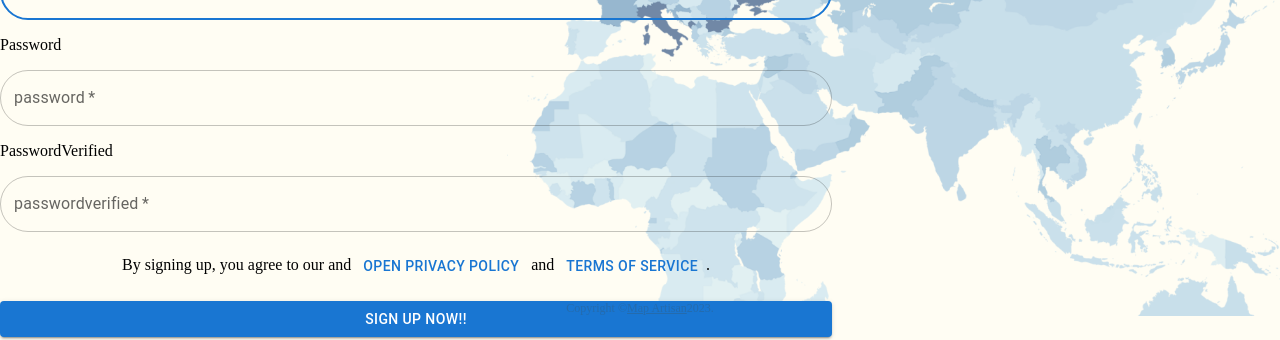
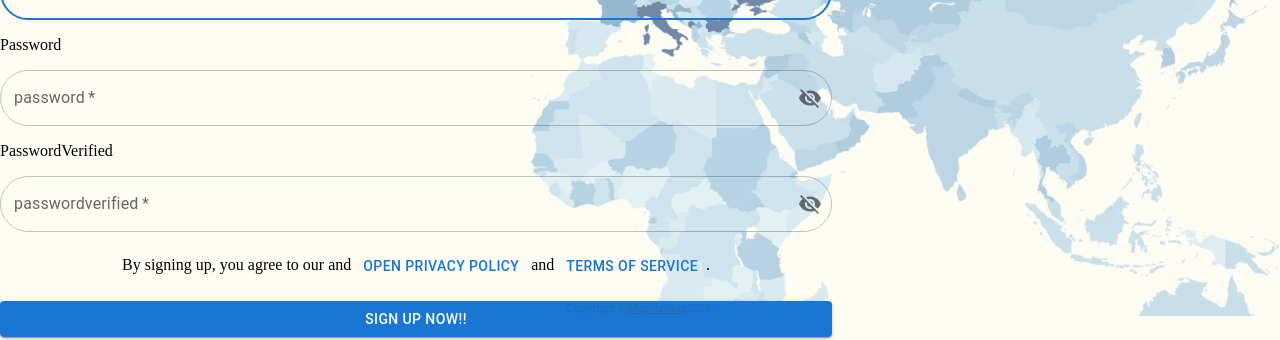
Before and after one commit to AmyLin06/MapArtisan, a React (Create React App) app in the folder client/: page /register in a window 1280 px wide. Shown: the part 484-824 px from the top of the page. Built offline with nearby package versions, Linux system fonts and the light colour scheme; a web font is replaced by a local one.

Commit message:
add visibility function

```diff
--- a/client/src/screens/AccountViewScreen.js
+++ b/client/src/screens/AccountViewScreen.js
@@ -2,16 +2,21 @@ import React from "react";
 import "../styles/ProfileScreen.css";
 import Banner from "../components/Banner";
 import ProfilePicture from "../components/profilepicture.jpg"
-import PhotoLibraryIcon from '@mui/icons-material/PhotoLibrary';
-import DeleteIcon from '@mui/icons-material/Delete';
+// import PhotoLibraryIcon from '@mui/icons-material/PhotoLibrary';
+// import DeleteIcon from '@mui/icons-material/Delete';
+import VisibilityIcon from '@mui/icons-material/Visibility';
+import VisibilityOffIcon from '@mui/icons-material/VisibilityOff';
 import Button from '@mui/material/Button';
 import { TextField,Grid,InputLabel,Box} from "@mui/material";
 import Typography from "@mui/material/Typography";
-import { useContext } from 'react';
-import AuthContext from '../auth'
+import { useContext , useState} from 'react';
+import AuthContext from '../auth';
+import { IconButton } from "@mui/material";
 
 const AccountViewScreen = () => {
     const { auth } = useContext(AuthContext);
+    const [showPassword, setShowPassword] = useState(false);
+
     const handleSubmit = (event) => {
         event.preventDefault();
         const formData = new FormData(event.currentTarget);
@@ -23,6 +28,10 @@ const AccountViewScreen = () => {
         const newPassword = formData.get('newPassword');
         const confirmNewPassword = formData.get('confirmNewPassword');
         auth.updateUser(firstName,lastName,userName,email,currentPassword,newPassword,confirmNewPassword);
+    };
+
+    const handleTogglePasswordVisibility = () => {
+        setShowPassword(!showPassword);
     };
 
     return (
@@ -37,7 +46,7 @@ const AccountViewScreen = () => {
                     src = {ProfilePicture}
                     alt="Profile"
                 />
-                <div className="icon-buttons">
+                {/* <div className="icon-buttons">
                     <Button className="icon-button" style={{color: "#333"}}>
                         <span role="img" aria-label="Icon 1">
                         <PhotoLibraryIcon/><br/>
@@ -50,7 +59,7 @@ const AccountViewScreen = () => {
                         Delete
                         </span>
                     </Button>
-                </div>
+                </div> */}
                 <Typography variant="h5" style={{ textAlign: "left" }}>
                     Name & Username
                 </Typography>
@@ -126,7 +135,11 @@ const AccountViewScreen = () => {
                 <br></br>
                 <Typography variant="h5" style={{ textAlign: "left" }}>
                     Email & Password
+                    <IconButton onClick={handleTogglePasswordVisibility} edge="end">
+                        {showPassword ? <VisibilityIcon /> : <VisibilityOffIcon />}
+                    </IconButton>
                 </Typography>
+
                 <div className = "inputs">
                     <Grid container spacing={2}>
                         <Grid item xs={6}>
@@ -139,13 +152,15 @@ const AccountViewScreen = () => {
                                 required
                                 fullWidth
                                 id="email"
-                                label="example@gmail.com"
+                                label= {auth.user.email}
                                 name="email"
-                                autoComplete=""
+                                autoComplete="off"
                                 autoFocus
+                                disabled
                                 InputProps={{
                                     style: {
                                         borderRadius: "50px",
+                                        backgroundColor: "#f0f0f0",
                                     },
                                 }}
                             />
@@ -159,6 +174,7 @@ const AccountViewScreen = () => {
                                 margin="normal"
                                 required
                                 fullWidth
+                                type={showPassword ? 'text' : 'password'}
                                 id="currentPassword"
                                 label=" Enter Current Password"
                                 name="currentPassword"
@@ -173,7 +189,7 @@ const AccountViewScreen = () => {
                         </Grid>
 
                         <Grid item xs={6}>
-                            <InputLabel htmlFor="newtPassword" style={{ textAlign: "left" }}>
+                            <InputLabel htmlFor="newPassword" style={{ textAlign: "left" }}>
                                 New Password:
                             </InputLabel>
                             <TextField
@@ -181,6 +197,7 @@ const AccountViewScreen = () => {
                                 margin="normal"
                                 required
                                 fullWidth
+                                type={showPassword ? 'text' : 'password'}
                                 id="newPassword"
                                 label=" Enter New Password"
                                 name="newPassword"
@@ -202,6 +219,7 @@ const AccountViewScreen = () => {
                                 margin="normal"
                                 required
                                 fullWidth
+                                type={showPassword ? 'text' : 'password'}
                                 id="confirmNewPassword"
                                 label=" Confirm New Password"
                                 name="confirmNewPassword"
--- a/client/src/screens/LoginScreen.js
+++ b/client/src/screens/LoginScreen.js
@@ -6,13 +6,16 @@ import { Link } from "react-router-dom";
 import { Stack, Typography,Box } from "@mui/material";
 import Copyright from "../components/CopyRight";
 import Button from '@mui/material/Button';
-import { useContext } from 'react';
+import { useContext,useState } from 'react';
 import AuthContext from '../auth'
-
+import { IconButton } from "@mui/material";
+import VisibilityIcon from '@mui/icons-material/Visibility';
+import VisibilityOffIcon from '@mui/icons-material/VisibilityOff';
 
 
 const LoginScreen = () => {
   const { auth } = useContext(AuthContext);
+  const [showPassword, setShowPassword] = useState(false);
 
   const handleSubmit = (event) => {
     event.preventDefault();
@@ -21,6 +24,10 @@ const LoginScreen = () => {
         formData.get('email'),
         formData.get('password')
     );
+  };
+
+  const handleTogglePasswordVisibility = () => {
+    setShowPassword(!showPassword);
   };
 
 
@@ -57,13 +64,18 @@ const LoginScreen = () => {
               fullWidth
               name="password"
               label="Password"
-              type="password"
+              type={showPassword ? 'text' : 'password'}
               id="password"
               autoComplete="current-password"
               InputProps={{
                 style: {
                   borderRadius: "50px",
                 },
+                endAdornment: (
+                  <IconButton onClick={handleTogglePasswordVisibility} edge="end">
+                    {showPassword ? <VisibilityIcon /> : <VisibilityOffIcon />}
+                  </IconButton>
+                ),
               }}
             />
             <div>
--- a/client/src/screens/RegisterScreen.js
+++ b/client/src/screens/RegisterScreen.js
@@ -14,6 +14,9 @@ import DialogContentText from "@mui/material/DialogContentText";
 import DialogTitle from "@mui/material/DialogTitle";
 import Privacy from "../assets/Privacy";
 import Term from "../assets/Term";
+import { IconButton } from "@mui/material";
+import VisibilityIcon from '@mui/icons-material/Visibility';
+import VisibilityOffIcon from '@mui/icons-material/VisibilityOff';
 
 const RegisterScreen = () => {
   const [open, setOpen] = useState(false);
@@ -21,6 +24,11 @@ const RegisterScreen = () => {
   const [content, setContent] = useState(null);
   const [dialogTitle, setDialogTitle] = useState(null);
   const { auth } = useContext(AuthContext);
+  const [showPassword, setShowPassword] = useState(false);
+
+  const handleTogglePasswordVisibility = () => {
+    setShowPassword(!showPassword);
+  };
 
   const handleClickOpen = (scrollType, content, title) => () => {
     setContent(content);
@@ -140,13 +148,18 @@ const RegisterScreen = () => {
               fullWidth
               name="password"
               label="password"
-              type="password"
+              type={showPassword ? 'text' : 'password'}
               id="password"
               autoComplete="current-password"
               InputProps={{
                 style: {
                   borderRadius: "50px",
                 },
+                endAdornment: (
+                  <IconButton onClick={handleTogglePasswordVisibility} edge="end">
+                    {showPassword ? <VisibilityIcon /> : <VisibilityOffIcon />}
+                  </IconButton>
+                ),
               }}
             />
             <div className="label">PasswordVerified</div>
@@ -157,13 +170,18 @@ const RegisterScreen = () => {
               fullWidth
               name="passwordverified"
               label="passwordverified"
-              type="password"
+              type={showPassword ? 'text' : 'password'}
               id="passwordverified"
               autoComplete="current-password"
               InputProps={{
                 style: {
                   borderRadius: "50px",
                 },
+                endAdornment: (
+                  <IconButton onClick={handleTogglePasswordVisibility} edge="end">
+                    {showPassword ? <VisibilityIcon /> : <VisibilityOffIcon />}
+                  </IconButton>
+                ),
               }}
             />
             <div>
```
Also changed, not shown: 1 other file (tests, documents, lock files or other folders).
